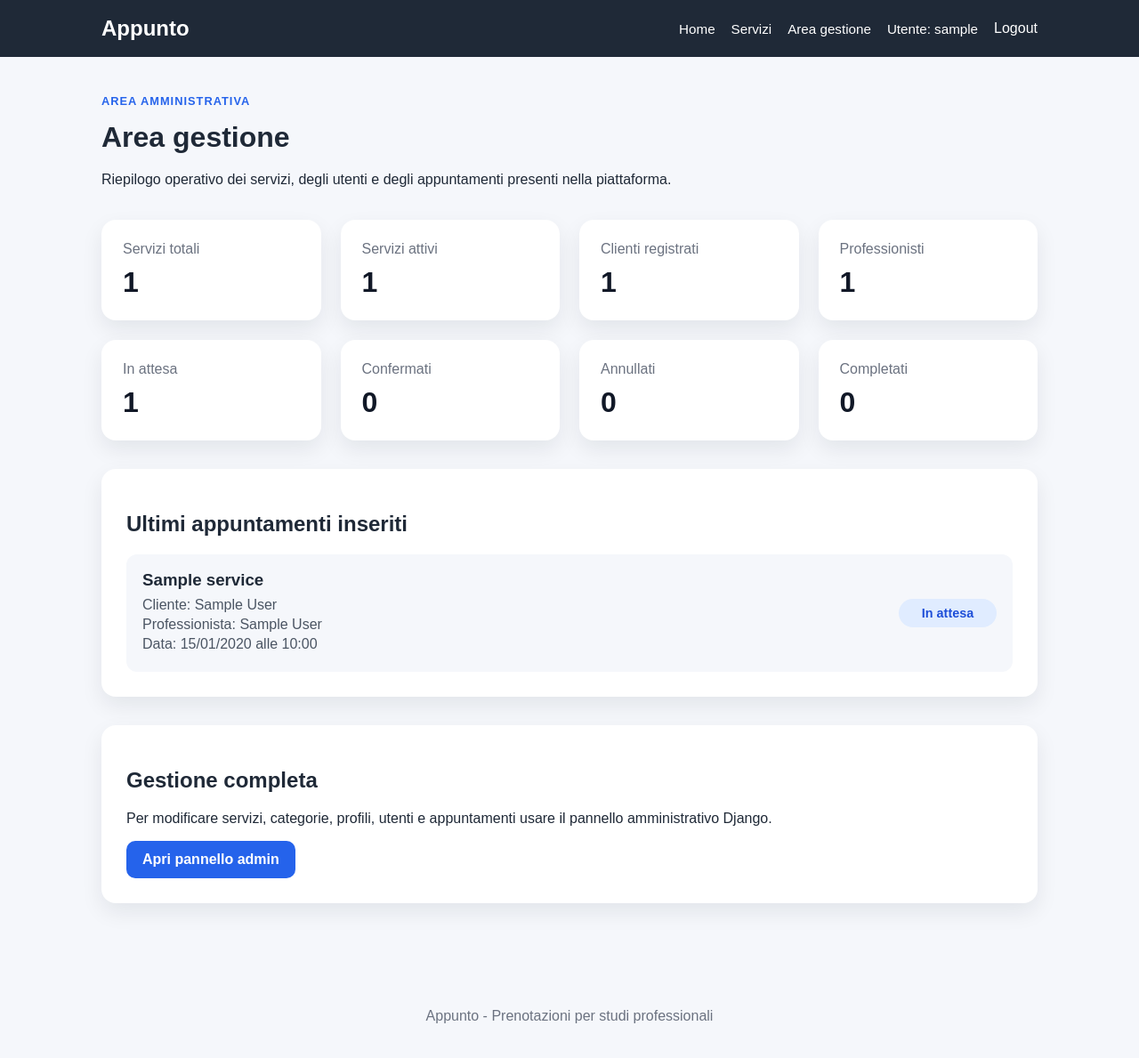
After one commit to Andrea-Ca95/PSW_Django_Project, a Django app: page /area-gestione/ in a window 1280 px wide. The commit adds this page. Shown: the whole page at 89% size. Run offline with Django 5.2, Linux system fonts and the light colour scheme; a user stored in the database is signed in; tables that the repository leaves empty hold one stand-in row (values such as "Sample post").

Commit message:
Aggiunta area gestione amministrativa
- Aggiunta area gestione riservata agli amministratori
- Mostrate statistiche su servizi, utenti e appuntamenti
- Aggiunto riepilogo degli ultimi appuntamenti inseriti
- Collegata l'area gestione alla navbar solo per utenti autorizzati
- Rafforzato il requisito delle viste protette da permessi differenti

```diff
--- a/core/static/core/css/style.css
+++ b/core/static/core/css/style.css
@@ -666,3 +666,26 @@ body {
     font-size: 0.85rem;
     margin-top: -8px;
 }
+
+/* Spaziatura aggiuntiva per l'area gestione */
+.admin-dashboard-card,
+.admin-links-card {
+    margin-top: 32px;
+}
+
+/* Permette alla griglia statistiche di adattarsi meglio nell'area admin */
+.stats-grid {
+    grid-template-columns: repeat(4, 1fr);
+}
+
+@media (max-width: 900px) {
+    .stats-grid {
+        grid-template-columns: repeat(2, 1fr);
+    }
+}
+
+@media (max-width: 600px) {
+    .stats-grid {
+        grid-template-columns: 1fr;
+    }
+}
--- /dev/null
+++ b/core/templates/core/admin_dashboard.html
@@ -0,0 +1,114 @@
+{% extends "core/base.html" %}
+
+{% block title %}Area gestione - Appunto{% endblock %}
+
+{% block content %}
+<section class="page-heading">
+    <p class="eyebrow">Area amministrativa</p>
+    <h1>Area gestione</h1>
+    <p>
+        Riepilogo operativo dei servizi, degli utenti e degli appuntamenti presenti
+        nella piattaforma.
+    </p>
+</section>
+
+<section class="stats-grid">
+    <!-- Dati sintetici sui servizi -->
+    <article class="stat-card">
+        <span>Servizi totali</span>
+        <strong>{{ total_services }}</strong>
+    </article>
+
+    <article class="stat-card">
+        <span>Servizi attivi</span>
+        <strong>{{ active_services }}</strong>
+    </article>
+
+    <article class="stat-card">
+        <span>Clienti registrati</span>
+        <strong>{{ total_customers }}</strong>
+    </article>
+
+    <article class="stat-card">
+        <span>Professionisti</span>
+        <strong>{{ total_professionals }}</strong>
+    </article>
+
+    <article class="stat-card">
+        <span>In attesa</span>
+        <strong>{{ pending_appointments }}</strong>
+    </article>
+
+    <article class="stat-card">
+        <span>Confermati</span>
+        <strong>{{ confirmed_appointments }}</strong>
+    </article>
+
+    <article class="stat-card">
+        <span>Annullati</span>
+        <strong>{{ cancelled_appointments }}</strong>
+    </article>
+
+    <article class="stat-card">
+        <span>Completati</span>
+        <strong>{{ completed_appointments }}</strong>
+    </article>
+</section>
+
+<section class="dashboard-card admin-dashboard-card">
+    <h2>Ultimi appuntamenti inseriti</h2>
+
+    {% if recent_appointments %}
+        <div class="appointment-list">
+            {% for appointment in recent_appointments %}
+                <article class="appointment-row">
+                    <!-- Dati principali dell'appuntamento -->
+                    <div>
+                        <h3>{{ appointment.service.name }}</h3>
+
+                        <p>
+                            Cliente:
+                            {{ appointment.customer.get_full_name|default:appointment.customer.username }}
+                        </p>
+
+                        <p>
+                            Professionista:
+                            {{ appointment.operator.get_full_name|default:appointment.operator.username }}
+                        </p>
+
+                        <p>
+                            Data:
+                            {{ appointment.date|date:"d/m/Y" }}
+                            alle
+                            {{ appointment.start_time|time:"H:i" }}
+                        </p>
+                    </div>
+
+                    <!-- Stato corrente dell'appuntamento -->
+                    <div class="appointment-side">
+                        <span class="status-badge">
+                            {{ appointment.get_status_display }}
+                        </span>
+                    </div>
+                </article>
+            {% endfor %}
+        </div>
+    {% else %}
+        <div class="empty-state">
+            <h2>Nessun appuntamento presente</h2>
+            <p>Non sono ancora stati registrati appuntamenti.</p>
+        </div>
+    {% endif %}
+</section>
+
+<section class="dashboard-card admin-links-card">
+    <h2>Gestione completa</h2>
+    <p>
+        Per modificare servizi, categorie, profili, utenti e appuntamenti usare
+        il pannello amministrativo Django.
+    </p>
+
+    <!-- Link rapido al pannello admin Django -->
+    <a class="button primary" href="/admin/">Apri pannello admin</a>
+</section>
+{% endblock %}
--- a/core/templates/core/base.html
+++ b/core/templates/core/base.html
@@ -5,19 +5,19 @@
 <head>
     <meta charset="UTF-8">
 
-    <!-- Titolo modificabile dai template figli -->
+    <!-- Titolo -->
     <title>{% block title %}Appunto{% endblock %}</title>
 
     <!-- Layout responsive anche su schermi piccoli -->
     <meta name="viewport" content="width=device-width, initial-scale=1.0">
 
-    <!-- CSS principale del progetto -->
+    <!-- CSS principale -->
     <link rel="stylesheet" href="{% static 'core/css/style.css' %}">
 
-    <!-- Favicon del progetto -->
+    <!-- Favicon -->
     <link rel="icon" href="{% static 'core/favicon.svg' %}" type="image/svg+xml">
 
-    <!-- JavaScript principale del progetto -->
+    <!-- JavaScript -->
     <script src="{% static 'core/js/main.js' %}" defer></script>
 </head>
 <body>
@@ -26,25 +26,30 @@
             <!-- Logo con link alla home -->
             <a class="logo" href="{% url 'index' %}">Appunto</a>
 
-            <nav class="main-nav">
+ <nav class="main-nav">
     <a href="{% url 'index' %}">Home</a>
     <a href="{% url 'service-list' %}">Servizi</a>
 
-    <!-- Link visibile solo agli utenti con permesso cliente -->
-    {% if perms.core.can_access_customer_area %}
-        <a href="{% url 'customer-dashboard' %}">Area cliente</a>
-    {% endif %}
+<!-- Link visibile solo ai clienti non amministratori -->
+{% if perms.core.can_access_customer_area and not perms.core.change_service %}
+    <a href="{% url 'customer-dashboard' %}">Area cliente</a>
+{% endif %}
 
-    <!-- Link visibile solo agli utenti con permesso professionista -->
-    {% if perms.core.can_access_professional_area %}
-        <a href="{% url 'professional-dashboard' %}">Area professionista</a>
-    {% endif %}
+<!-- Link visibile solo ai professionisti non amministratori -->
+{% if perms.core.can_access_professional_area and not perms.core.change_service %}
+    <a href="{% url 'professional-dashboard' %}">Area professionista</a>
+{% endif %}
+
+<!-- Link visibile solo agli utenti con permesso amministrativo sui servizi -->
+{% if perms.core.change_service %}
+    <a href="{% url 'admin-dashboard' %}">Area gestione</a>
+{% endif %}
 
     {% if user.is_authenticated %}
         <!-- Nome utente visibile quando l'utente è autenticato -->
         <span class="nav-user">Utente: {{ user.get_username }}</span>
 
-        <!-- Django 5 richiede POST per il logout -->
+        <!-- POST per il logout -->
         <form class="logout-form" method="post" action="{% url 'logout' %}">
             {% csrf_token %}
             <button type="submit">Logout</button>
--- a/core/urls.py
+++ b/core/urls.py
@@ -39,4 +39,7 @@ urlpatterns = [
         views.professional_dashboard,
         name="professional-dashboard",
     ),
+
+    # Area gestione riservata agli amministratori.
+path("area-gestione/", views.admin_dashboard, name="admin-dashboard"),
 ]
--- a/core/views.py
+++ b/core/views.py
@@ -40,7 +40,6 @@ def index(request):
 
 def service_list(request):
     # Parametri letti dalla query string.
-    # Esempio: /servizi/?q=documenti&category=1
     query = request.GET.get("q", "").strip()
     selected_category = request.GET.get("category", "").strip()
 
@@ -261,3 +260,49 @@ def professional_update_appointment_status(request, pk):
             appointment.save()
 
     return redirect("professional-dashboard")
+
+@login_required
+@permission_required("core.change_service", raise_exception=True)
+def admin_dashboard(request):
+    # Area gestionale visibile solo agli utenti con permesso di modifica servizi.
+
+    total_services = Service.objects.count()
+    active_services = Service.objects.filter(is_active=True).count()
+    total_customers = CustomerProfile.objects.count()
+    total_professionals = ProfessionalProfile.objects.count()
+
+    pending_appointments = Appointment.objects.filter(
+        status=Appointment.STATUS_PENDING
+    ).count()
+
+    confirmed_appointments = Appointment.objects.filter(
+        status=Appointment.STATUS_CONFIRMED
+    ).count()
+
+    cancelled_appointments = Appointment.objects.filter(
+        status=Appointment.STATUS_CANCELLED
+    ).count()
+
+    completed_appointments = Appointment.objects.filter(
+        status=Appointment.STATUS_COMPLETED
+    ).count()
+
+    # Ultimi appuntamenti inseriti, utili per un riepilogo rapido.
+    recent_appointments = (
+        Appointment.objects.select_related("service", "customer", "operator")
+        .order_by("-created_at")[:5]
+    )
+
+    context = {
+        "total_services": total_services,
+        "active_services": active_services,
+        "total_customers": total_customers,
+        "total_professionals": total_professionals,
+        "pending_appointments": pending_appointments,
+        "confirmed_appointments": confirmed_appointments,
+        "cancelled_appointments": cancelled_appointments,
+        "completed_appointments": completed_appointments,
+        "recent_appointments": recent_appointments,
+    }
+
+    return render(request, "core/admin_dashboard.html", context)
```
